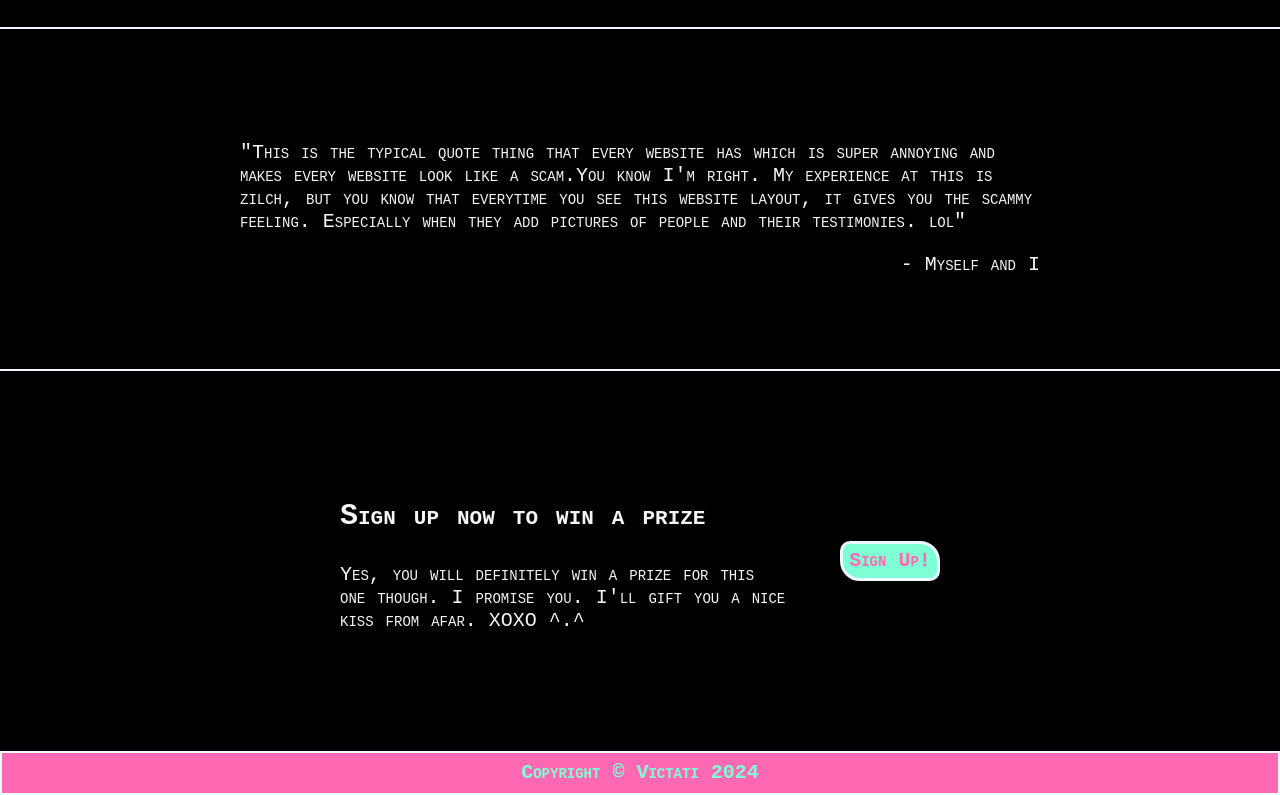
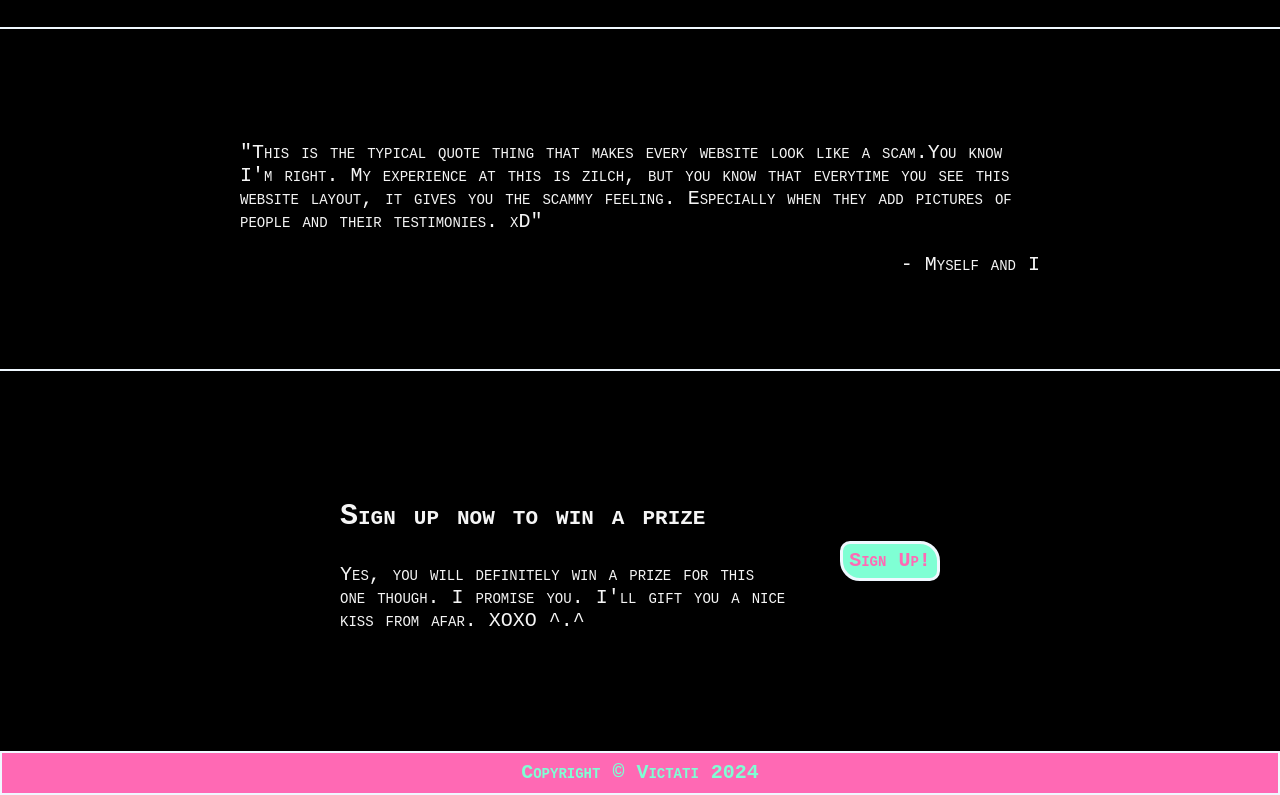
Before and after one commit to iamvictati/Odin_Landing_Page, a plain HTML site: page index.html in a window 1280 px wide. Shown: the part 1012-1807 px from the top of the page. Drawn offline with Linux system fonts and the light colour scheme.

Commit message:
Changed some text and stuff

```diff
--- a/index.html
+++ b/index.html
@@ -50,7 +50,7 @@
         <hr>
         <div class="main container3">
             <blockquote>
-                <p>"This is the typical quote thing that every website has which is super annoying and makes every website look like a scam.You know I'm right. My experience at this is zilch, but you know that everytime you see this website layout, it gives you the scammy feeling. Especially when they add pictures of people and their testimonies. lol" </p>
+                <p>"This is the typical quote thing that makes every website look like a scam.You know I'm right. My experience at this is zilch, but you know that everytime you see this website layout, it gives you the scammy feeling. Especially when they add pictures of people and their testimonies. xD" </p>
                 <footer class="quotefooter">- Myself and I</footer>
             </blockquote>
         </div>
```
